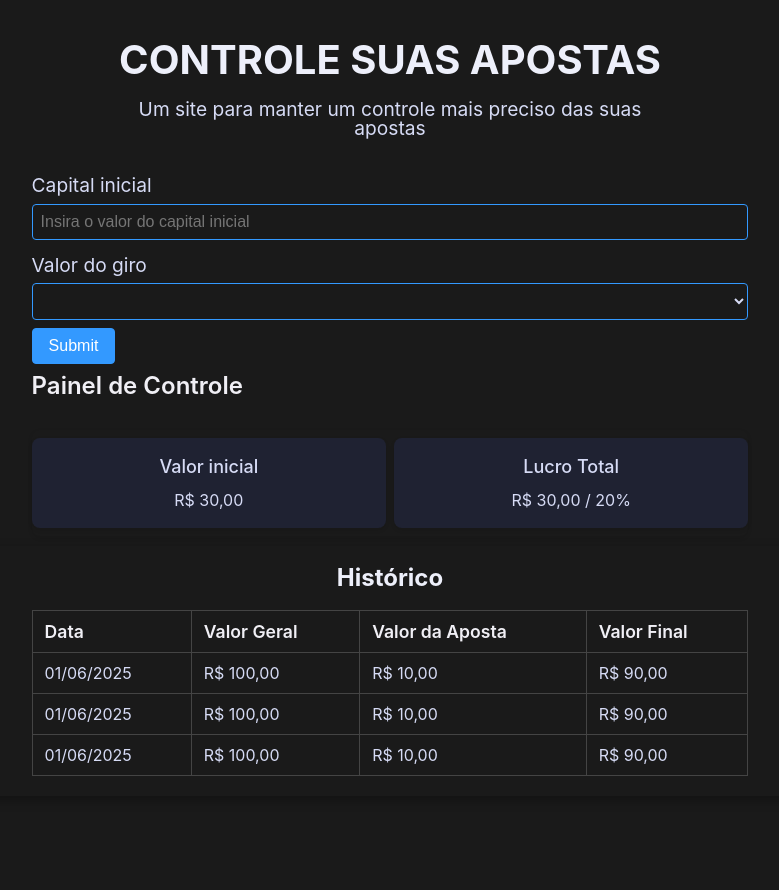
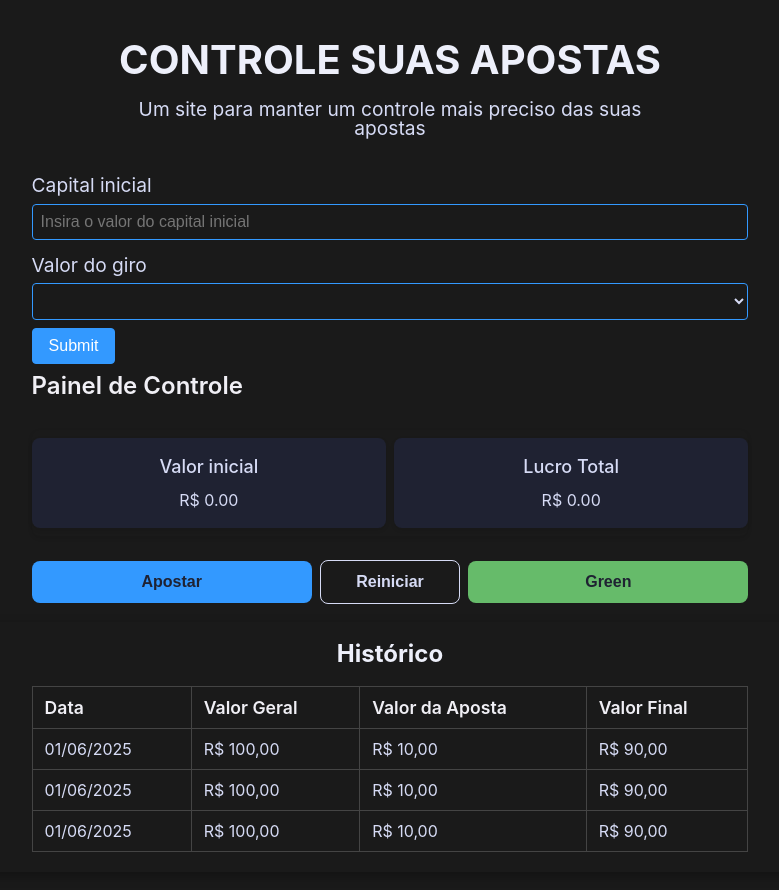
Before and after one commit to SirReinato-job/kingsBet, a React (Vite) app: page / in a window 1280 px wide. Shown: the top 890 px of the page, without its empty margins (250-1029 px from the left). Before the commit the page ends 836 px from the top, so only its background shows below. Built offline with nearby package versions, Linux system fonts and the light colour scheme.

Commit message:
controle dos valores e lucro via context, modal criada para adicionar o ganho

```diff
--- a/package.json
+++ b/package.json
@@ -13,6 +13,7 @@
     "react": "^19.1.0",
     "react-dom": "^19.1.0",
     "react-hook-form": "^7.57.0",
+    "react-modal": "^3.16.3",
     "sass": "^1.89.1"
   },
   "devDependencies": {
--- a/src/components/ControleValores/index.jsx
+++ b/src/components/ControleValores/index.jsx
@@ -1,9 +1,13 @@
 import { useForm } from "react-hook-form";
 import styles from "./ControleValores.module.scss";
+import { useBet } from "../../context/BetContext";
+export default function ControleValores() {
+    const {setSaldoInicial, setSaldoAtual, setValorGiro} = useBet();
 
-export default function ControleValores() {
     const { register, handleSubmit } = useForm();
-    const onSubmit = data => alert(data.capitalInicial + ' ' + data.valorGiro);
+    // Atualiza o estado do BetContext com os valores do formulário
+    const onSubmit = data => setSaldoInicial(Number(data.capitalInicial)) || setSaldoAtual(Number(data.capitalInicial)) || setValorGiro(Number(data.valorGiro));
+
     return (
         <form className={styles.formConteiner} onSubmit={handleSubmit(onSubmit)}>
             {/* capital inicial */}
--- /dev/null
+++ b/src/components/ModalGanho/ModalGanho.module.scss
@@ -0,0 +1,70 @@
+@import '../../styles/global/themes';
+
+
+.modalConteiner {
+    position: fixed;
+    top: 0;
+    left: 0;
+    width: 100%;
+    height: 100%;
+    background-color: rgba(0, 0, 0, 0.9);
+    display: flex;
+    flex-direction: column;
+    justify-content: center;
+    align-items: center;
+
+    .tituloModal {
+        color: $titulo-color;
+        font-size: $font-size-titulo;
+        margin-bottom: 1.5rem;
+        text-align: center;
+    }
+
+    .formGanhoConteiner {
+        display: flex;
+        flex-direction: column;
+
+        .labelGanho {
+            margin-bottom: 0.5rem;
+            font-weight: 600;
+        }
+
+        .inputGanho {
+            padding: 0.75rem;
+            margin-bottom: 1.5rem;
+            border: 1px solid #ccc;
+            border-radius: 4px;
+            font-family: $font-family-base;
+            font-size: $font-size-base;
+            transition: border-color 0.3s;
+
+            &:focus {
+                outline: none;
+                border-color: $primary-color;
+            }
+        }
+    }
+
+    .btnCloseModal {
+
+        margin-top: 1.5rem;
+        background: transparent;
+        border: $danger-color 1px solid;
+        padding: 0.5rem 1rem;
+        border-radius: 4px;
+        color: $danger-color;
+        font-weight: bold;
+        cursor: pointer;
+        align-self: center;
+        font-family: $font-family-base;
+        font-size: $font-size-base;
+        transition: color 1s;
+
+        &:hover {
+            background-color: $danger-color;
+            color: $background-color;
+            transition: color 1s;
+            }
+
+    }
+}
--- /dev/null
+++ b/src/components/ModalGanho/index.jsx
@@ -0,0 +1,35 @@
+import Modal from 'react-modal';
+import styles from './ModalGanho.module.scss';
+import { useForm } from "react-hook-form";
+import { useBet } from '../../context/BetContext';
+
+export default function ModalGanho({ isOpen, onClose }) {
+    const { register, handleSubmit } = useForm();
+    const { registrarGanho } = useBet();
+
+    const onSubmit = data => registrarGanho(Number(data.valorGanho));
+
+    return (
+        <Modal
+            isOpen={isOpen}
+            onRequestClose={onClose}
+            className={styles.modalConteiner}
+            contentLabel="Example Modal"
+        >
+            <h2 className={styles.tituloModal}>Booaaa, deu green</h2>
+            <form onSubmit={handleSubmit(onSubmit)} className={styles.formGanhoConteiner}>
+                <label className={styles.labelGanho}>Ganhoou covarde</label>
+                <input className={styles.inputGanho}
+                    placeholder="Insira o valor do seu ganho"
+                    type="number"
+                    step="0.01"
+                    min="0"
+                    max="1000000"
+                    {...register("valorGanho", { required: true })} />
+                <input className={styles.btnPrimary} type="submit" />
+
+            </form>
+            <button className={styles.btnCloseModal} onClick={onClose}>close</button>
+        </Modal>
+    );
+}
--- a/src/components/PainelBet/PainelBet.module.scss
+++ b/src/components/PainelBet/PainelBet.module.scss
@@ -55,4 +55,71 @@
         }
     }
 
+    .painelBtnConteiner {
+        display: flex;
+        justify-content: center;
+        align-items: center;
+        width: 100%;
+        padding: 8px 0;
+        gap: 8px;
+
+        .btnApostar {
+            width: 40%;
+            padding: 12px 16px;
+            border-radius: 8px;
+            border: none;
+            background-color: $primary-color;
+            color: $background-color-escuro-claro;
+            font-weight: bold;
+            font-size: 16px;
+            text-align: center;
+            cursor: pointer;
+            transition: background-color 0.3s ease;
+
+            &:hover {
+                background-color: darken($primary-color, 50%);
+                color: $primary-color;
+
+            }
+        }
+        .btnGanho {
+            width: 40%;
+            padding: 12px 16px;
+            border-radius: 8px;
+            border: none;
+            background-color: $success-color-dark;
+            color: $background-color-escuro-claro;
+            font-weight: bold;
+            font-size: 16px;
+            text-align: center;
+            cursor: pointer;
+            transition: background-color 0.3s ease;
+
+            &:hover {
+                background-color: darken($primary-color, 50%);
+                color: $primary-color;
+
+            }
+        }
+        .btnReiniciar {
+            width: 20%;
+            padding: 12px 16px;
+            border-radius: 8px;
+            border: 1px solid $text-color;
+            background-color: $primary-color-dark;
+            color: $text-color;
+            font-weight: bold;
+            font-size: 16px;
+            text-align: center;
+            cursor: pointer;
+            transition: background-color 0.3s ease;
+
+            &:hover {
+                background-color: darken($primary-color, 50%);
+                color: $primary-color;
+
+            }
+        }
+    }
+
 }
--- a/src/components/PainelBet/index.jsx
+++ b/src/components/PainelBet/index.jsx
@@ -1,23 +1,54 @@
 import styles from './PainelBet.module.scss';
+import { useBet } from '../../context/BetContext';
+import ModalGanho from '../ModalGanho';
+import { useState } from 'react';
+
+
 export default function PainelBet() {
+    const [modalIsOpen, setModalIsOpen] = useState(false);
+
+
+    // Obtém os valores do contexto BetContext
+    const { saldoInicial, saldoAtual, setSaldoAtual, valorGiro } = useBet();
+
+    function openModal() {
+        setModalIsOpen(true);
+    }
+
+    function closeModal() {
+        setModalIsOpen(false);
+    }
+
+
     return (
         <div className={styles.painelBetConteiner}>
             <h2 className={styles.tituloPainel}>Painel de Controle</h2>
             <div className={styles.painelBet}>
+
                 <div className={styles.painelBetItem}>
                     <h3 className={styles.tituloPainelBetItem}>Valor inicial</h3>
                     <span className={styles.valorPainelBetItem}>
-                        R$ 30,00
+                        {'R$ ' + saldoInicial.toFixed(2)}
                     </span>
                 </div>
                 <div className={styles.painelBetItem}>
                     <h3 className={styles.tituloPainelBetItem}>Lucro Total</h3>
                     <span className={styles.valorPainelBetItem}>
-                        {'R$ 30,00 ' + '/ 20%'}
+                        {'R$ ' + (saldoAtual).toFixed(2)}
                     </span>
 
                 </div>
             </div>
+
+
+            <div className={styles.painelBtnConteiner}>
+                <button onClick={() => setSaldoAtual(saldoAtual - valorGiro)} className={styles.btnApostar}>Apostar</button>
+                <button onClick={() => setSaldoAtual(saldoInicial)} className={styles.btnReiniciar}>Reiniciar</button>
+
+                <button onClick={openModal} className={styles.btnGanho}>Green</button>
+            </div>
+            <ModalGanho isOpen={modalIsOpen} onClose={closeModal} />
+
         </div>
     );
 }
```
Also changed, not shown: 1 other file (tests, documents, lock files or other folders).
